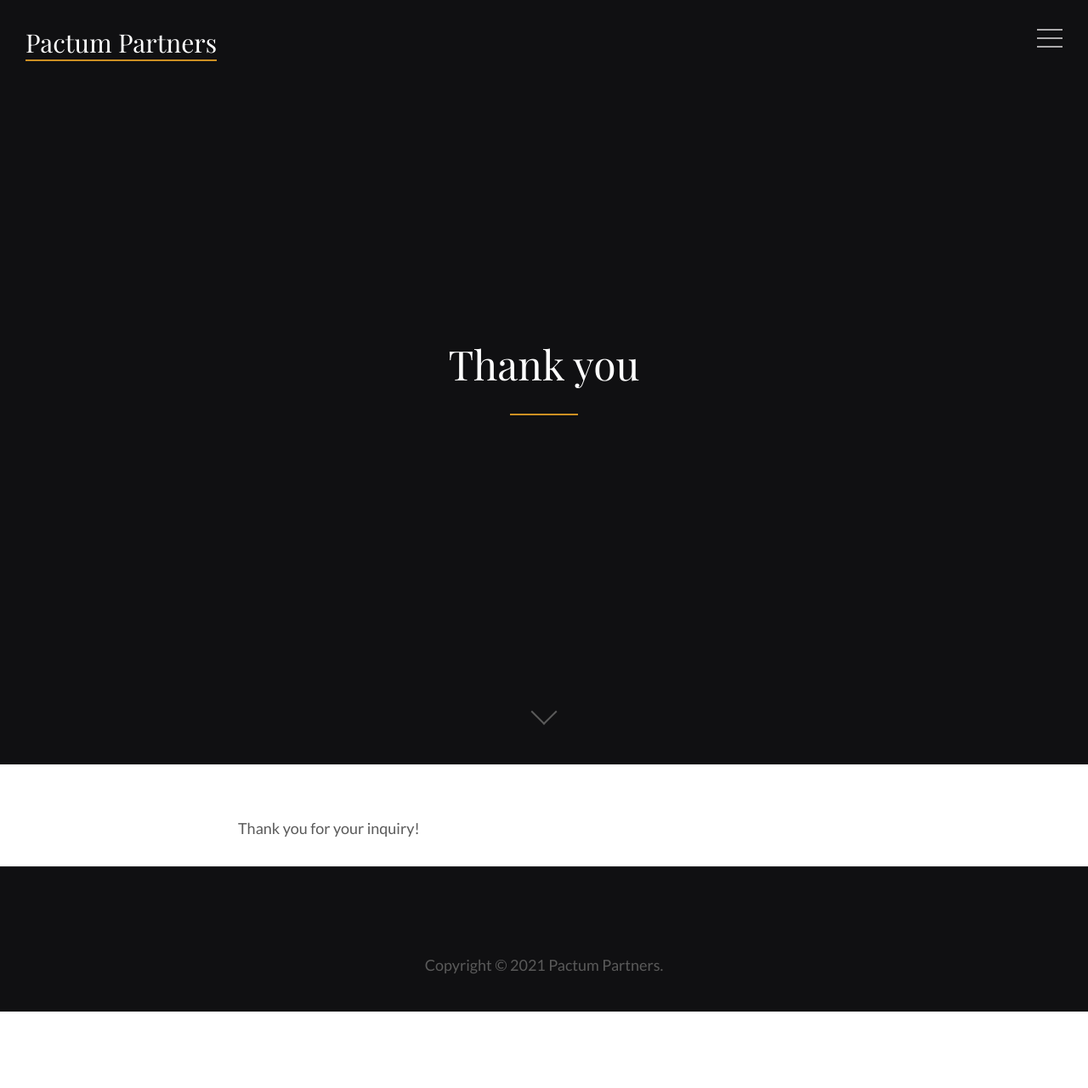
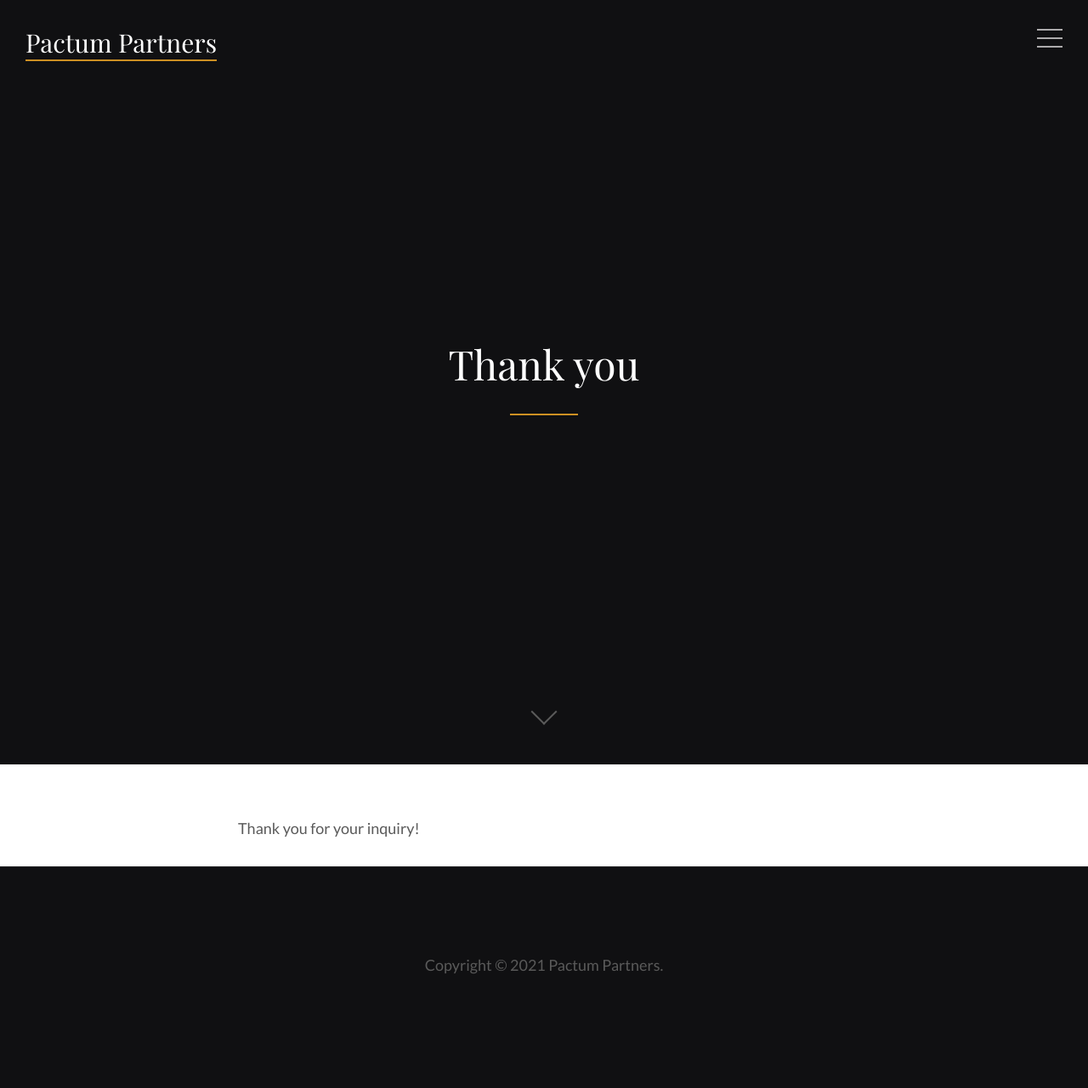
Before and after one commit to mcalvoelhauge/pactumpartners.github.io, a Jekyll site: the page built from thank-you.html, in a window 1280 px wide. Shown: the whole page at 85% size. Built offline with Jekyll 4.4.1, drawn with Linux system fonts in a browser that asks for light colours; some web fonts are replaced; before the commit the page ends 1191 px from its top, so only the background shows below that.

Commit message:
Update _footer.scss

```diff
--- a/_sass/_footer.scss
+++ b/_sass/_footer.scss
@@ -6,7 +6,7 @@
 .site-footer {
 	background-color: $black;
 	border-top: 1px solid rgba(90, 90, 90, 0.3);
-	padding-bottom: 10px;
+	padding-bottom: 100px;
 	padding-top: 100px;
 	text-align: center;
 }
```
